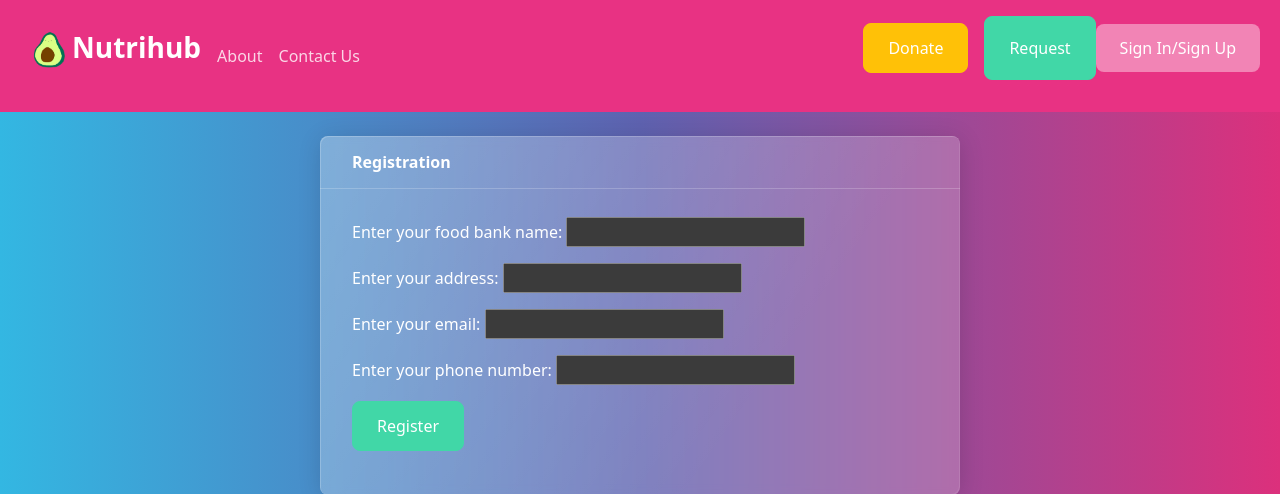
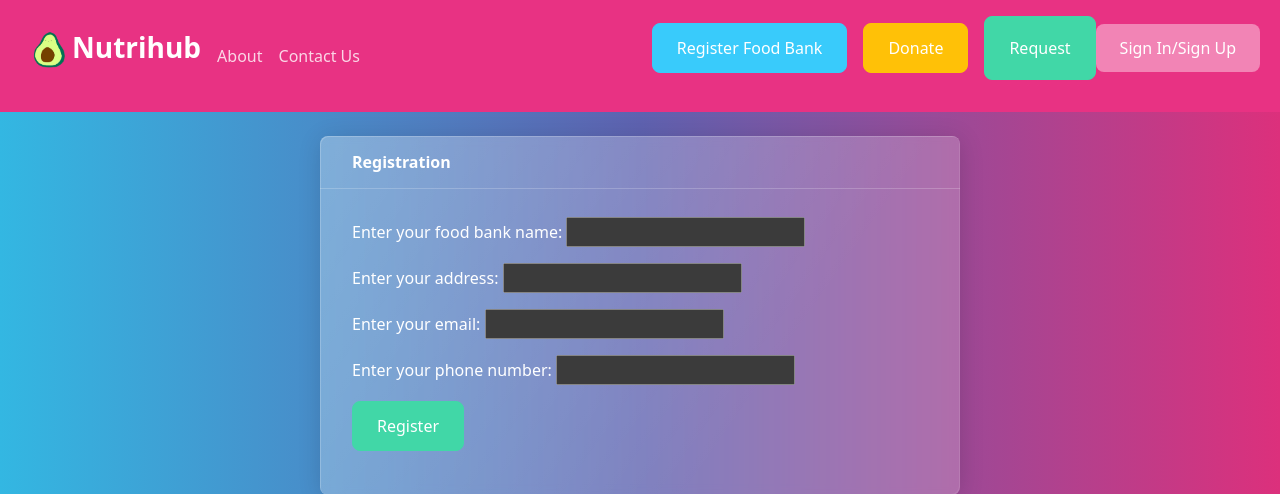
Before and after one commit to ajnye/nutrihub, a Django app: page /nutrihub/register_foodbank/ in a window 1280 px wide. Shown: the top 494 px of the page. Run offline with Django 4.2, Linux system fonts and the light colour scheme; some libraries are stand-ins or nearby versions.

Commit message:
Added register food bank to nav bars

```diff
--- a/mysite/nutrihub/templates/nutrihub/donation_page.html
+++ b/mysite/nutrihub/templates/nutrihub/donation_page.html
@@ -34,6 +34,9 @@
                 <a class="nav-link" href="http://127.0.0.1:8000/nutrihub/home/#contact">Contact Us</a>
               </li>
             </ul>
+              <form class="d-flex p-1" action="http://127.0.0.1:8000/nutrihub/register_foodbank">
+                <button class = "btn btn-info my-1 my-sm-1" type="submit">Register Food Bank</button>
+            </form>
             <form class="d-flex p-1" action="http://127.0.0.1:8000/nutrihub/make_donation">
                 <button class = "btn btn-warning my-1 my-sm-1" type="submit">Donate</button>
             </form>
--- a/mysite/nutrihub/templates/nutrihub/foodbankregister.html
+++ b/mysite/nutrihub/templates/nutrihub/foodbankregister.html
@@ -31,6 +31,9 @@
                 <a class="nav-link" href="http://127.0.0.1:8000/nutrihub/home/#contact">Contact Us</a>
               </li>
             </ul>
+              <form class="d-flex p-1" action="http://127.0.0.1:8000/nutrihub/register_foodbank">
+                <button class = "btn btn-info my-1 my-sm-1" type="submit">Register Food Bank</button>
+            </form>
             <form class="d-flex p-1" action="http://127.0.0.1:8000/nutrihub/make_donation">
                 <button class = "btn btn-warning my-1 my-sm-1" type="submit">Donate</button>
             </form>
--- a/mysite/nutrihub/templates/nutrihub/home_page.html
+++ b/mysite/nutrihub/templates/nutrihub/home_page.html
@@ -27,6 +27,9 @@
                 <a class="nav-link" href="http://127.0.0.1:8000/nutrihub/home/#contact">Contact Us</a>
               </li>
             </ul>
+              <form class="d-flex p-1" action="http://127.0.0.1:8000/nutrihub/register_foodbank">
+                <button class = "btn btn-info my-1 my-sm-1" type="submit">Register Food Bank</button>
+            </form>
             <form class="d-flex p-1" action="http://127.0.0.1:8000/nutrihub/make_donation">
                 <button class = "btn btn-warning my-1 my-sm-1" type="submit">Donate</button>
             </form>
--- a/mysite/nutrihub/templates/nutrihub/map.html
+++ b/mysite/nutrihub/templates/nutrihub/map.html
@@ -51,6 +51,9 @@
           <a class="nav-link" href="http://127.0.0.1:8000/nutrihub/home/#contact">Contact Us</a>
         </li>
       </ul>
+      <form class="d-flex p-1" action="http://127.0.0.1:8000/nutrihub/register_foodbank">
+                <button class = "btn btn-info my-1 my-sm-1" type="submit">Register Food Bank</button>
+      </form>
       <form class="d-flex p-1" action="http://127.0.0.1:8000/nutrihub/make_donation">
           <button class = "btn btn-warning my-1 my-sm-1" type="submit">Donate</button>
       </form>
--- a/mysite/nutrihub/templates/nutrihub/request.html
+++ b/mysite/nutrihub/templates/nutrihub/request.html
@@ -28,6 +28,9 @@
                 <a class="nav-link" href="http://127.0.0.1:8000/nutrihub/home/#contact">Contact Us</a>
               </li>
             </ul>
+              <form class="d-flex p-1" action="http://127.0.0.1:8000/nutrihub/register_foodbank">
+                <button class = "btn btn-info my-1 my-sm-1" type="submit">Register Food Bank</button>
+            </form>
             <form class="d-flex p-1" action="http://127.0.0.1:8000/nutrihub/make_donation">
                 <button class = "btn btn-warning my-1 my-sm-1" type="submit">Donate</button>
             </form>
--- a/mysite/nutrihub/templates/nutrihub/sign_in_up_page.html
+++ b/mysite/nutrihub/templates/nutrihub/sign_in_up_page.html
@@ -44,6 +44,9 @@
                 <a class="nav-link" href="http://127.0.0.1:8000/nutrihub/home/#contact">Contact Us</a>
               </li>
             </ul>
+              <form class="d-flex p-1" action="http://127.0.0.1:8000/nutrihub/register_foodbank">
+                <button class = "btn btn-info my-1 my-sm-1" type="submit">Register Food Bank</button>
+            </form>
             <form class="d-flex p-1" action="http://127.0.0.1:8000/nutrihub/make_donation">
                 <button class = "btn btn-warning my-1 my-sm-1" type="submit">Donate</button>
             </form>
--- a/mysite/nutrihub/templates/nutrihub/thank_you.html
+++ b/mysite/nutrihub/templates/nutrihub/thank_you.html
@@ -27,6 +27,9 @@
                 <a class="nav-link" href="http://127.0.0.1:8000/nutrihub/home/#contact">Contact Us</a>
               </li>
             </ul>
+              <form class="d-flex p-1" action="http://127.0.0.1:8000/nutrihub/register_foodbank">
+                <button class = "btn btn-info my-1 my-sm-1" type="submit">Register Food Bank</button>
+            </form>
             <form class="d-flex p-1" action="http://127.0.0.1:8000/nutrihub/make_donation">
                 <button class = "btn btn-warning my-1 my-sm-1" type="submit">Donate</button>
             </form>
--- a/mysite/nutrihub/templates/nutrihub/thank_you_request.html
+++ b/mysite/nutrihub/templates/nutrihub/thank_you_request.html
@@ -26,6 +26,9 @@
                 <a class="nav-link" href="http://127.0.0.1:8000/nutrihub/home/#contact">Contact Us</a>
               </li>
             </ul>
+              <form class="d-flex p-1" action="http://127.0.0.1:8000/nutrihub/register_foodbank">
+                <button class = "btn btn-info my-1 my-sm-1" type="submit">Register Food Bank</button>
+            </form>
             <form class="d-flex p-1" action="http://127.0.0.1:8000/nutrihub/make_donation">
                 <button class = "btn btn-warning my-1 my-sm-1" type="submit">Donate</button>
             </form>
```
Also changed, not shown: mysite/db.sqlite3.
